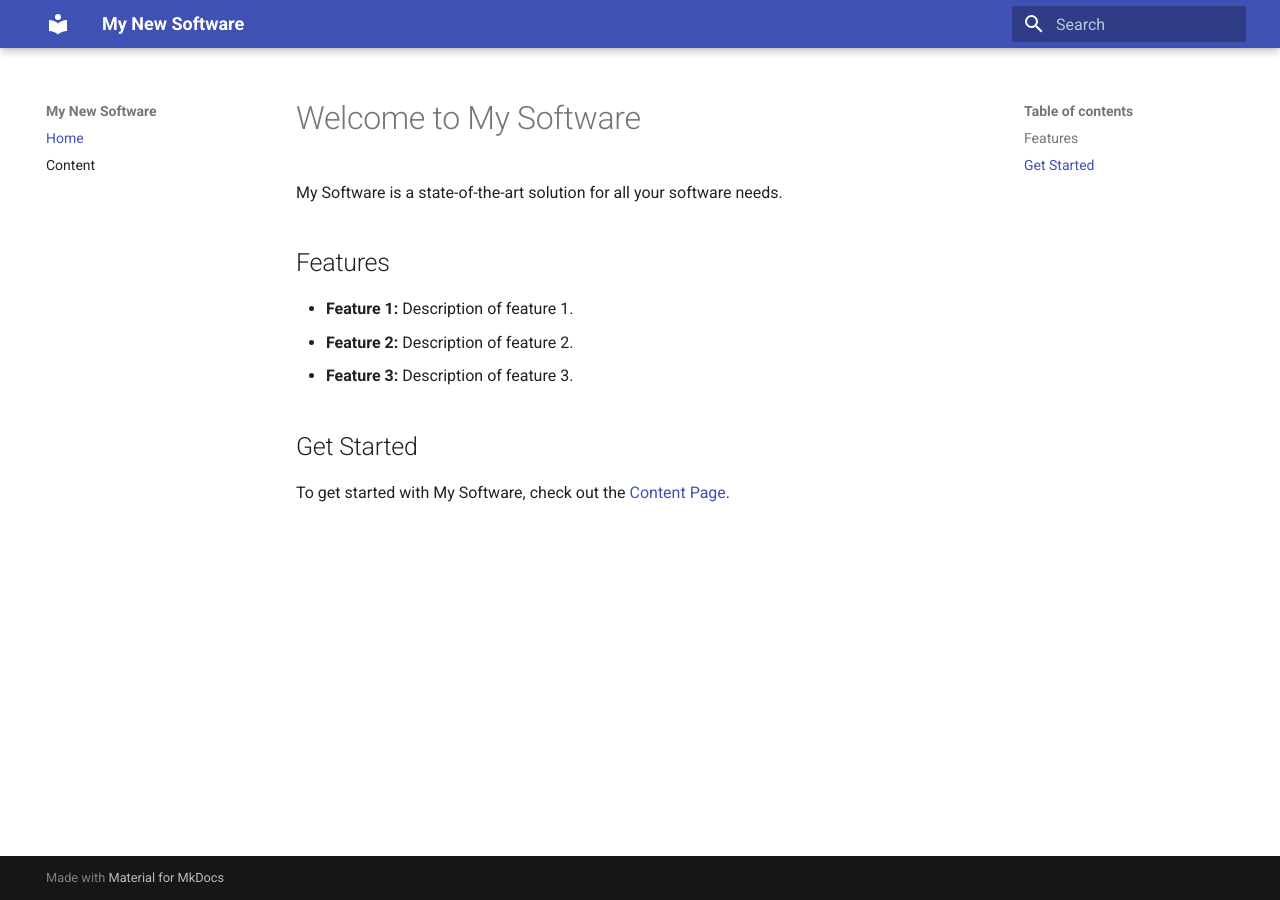
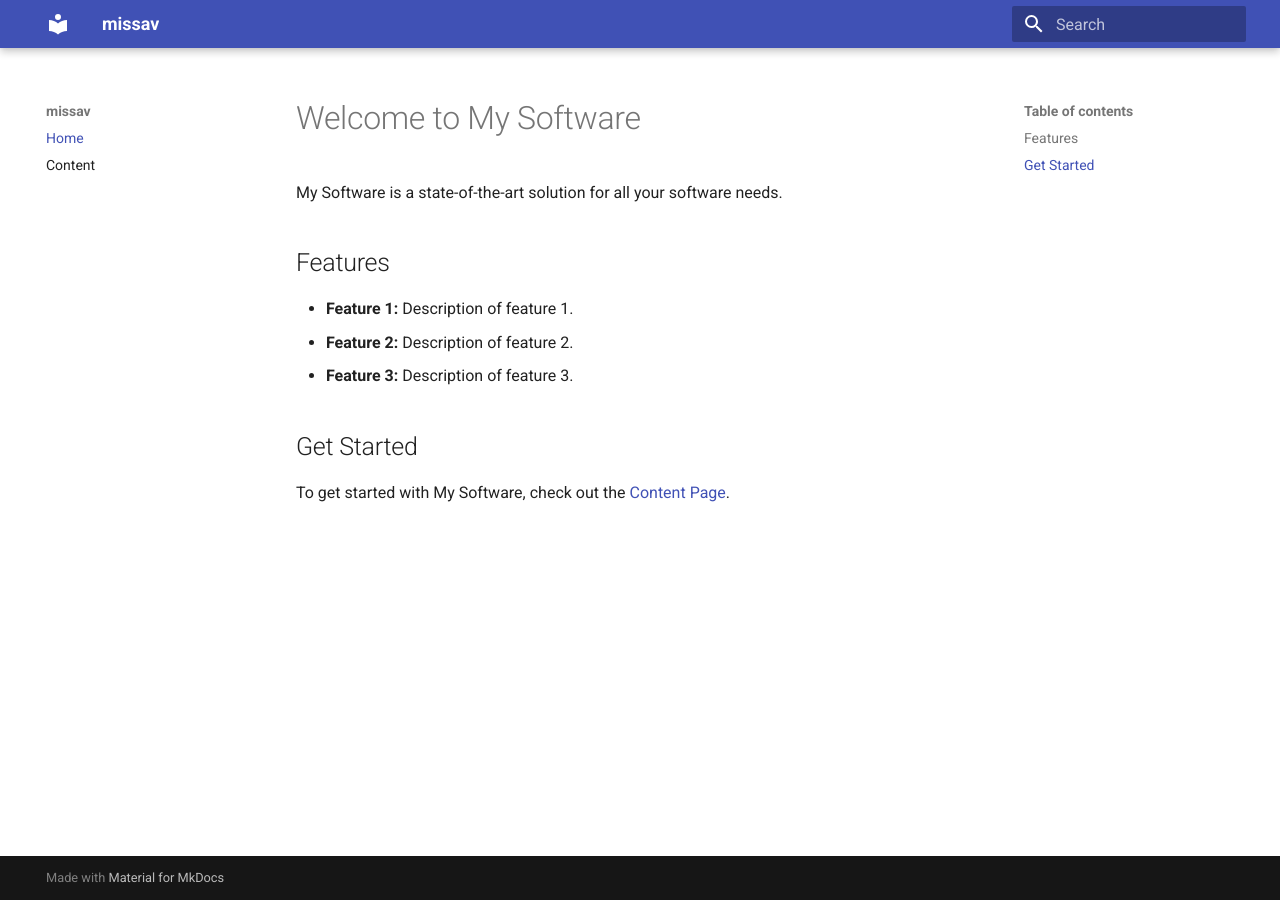
Before and after one commit to iokle/999, an MkDocs documentation site: the page built from docs/index.md, in a window 1280 px wide. Built offline with MkDocs 1.6.1 and Material for MkDocs 9.7.7, drawn with Linux system fonts in a browser that asks for light colours.

Commit message:
Update mkdocs.yml

```diff
--- a/mkdocs.yml
+++ b/mkdocs.yml
@@ -1,6 +1,6 @@
-site_name: My New Software
-site_author: 作者名
-site_description: 欢迎访问
+site_name: missav
+site_author: missav
+site_description: MISSav·(中国区)官方网站-入口
 theme:
   name: readthedocs
 nav:
```
